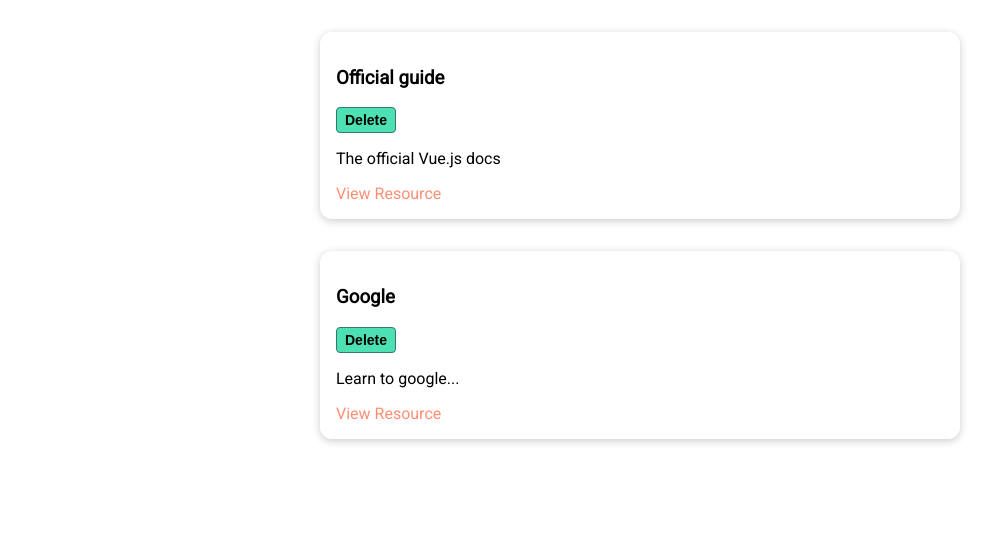
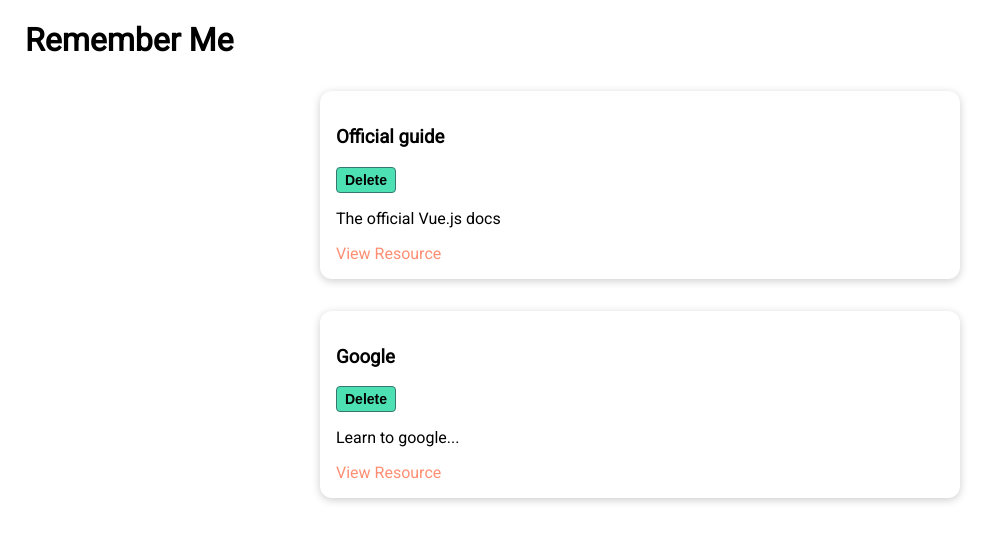
Before and after one commit to Marat-Akhalov/remember-list, a Vue app: page / in a window 1280 px wide. Shown: the top 542 px of the page, without its empty margins (0-999 px from the left). Built offline with nearby package versions, Linux system fonts and the light colour scheme; a web font is replaced by a local one.

Commit message:
feat: import and add header component to markup

```diff
--- a/src/App.vue
+++ b/src/App.vue
@@ -1,13 +1,16 @@
 <template>
+  <the-header title="Remember Me"></the-header>
   <stored-resource :resources="storedResources"></stored-resource>
 </template>
 
 <script>
   import StoredResource from './components/learning-resources/StoredResources.vue';
+  import TheHeader from './components/layout/TheHeader.vue';
 
   export default {
     components: {
       StoredResource,
+      TheHeader,
     },
     data() {
       return {
```
